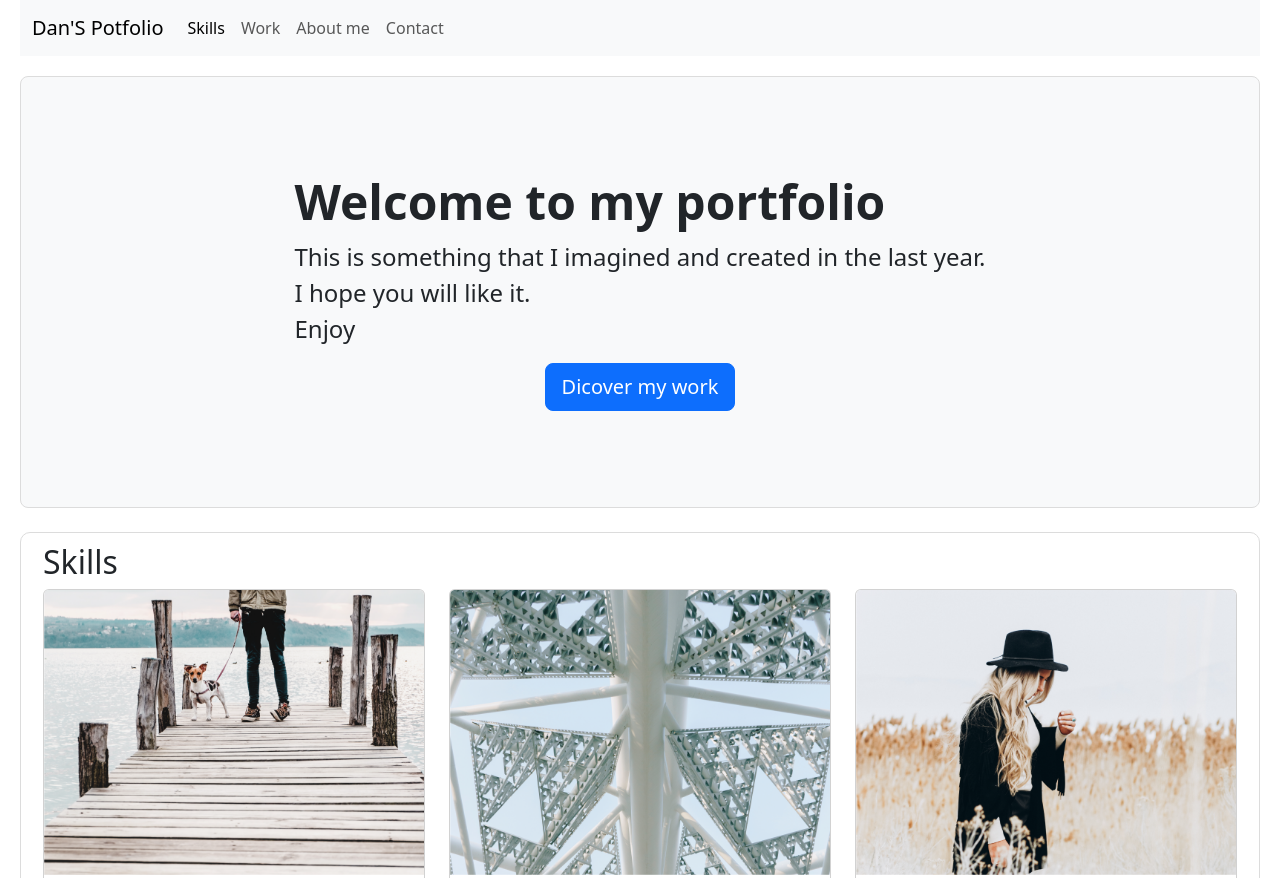
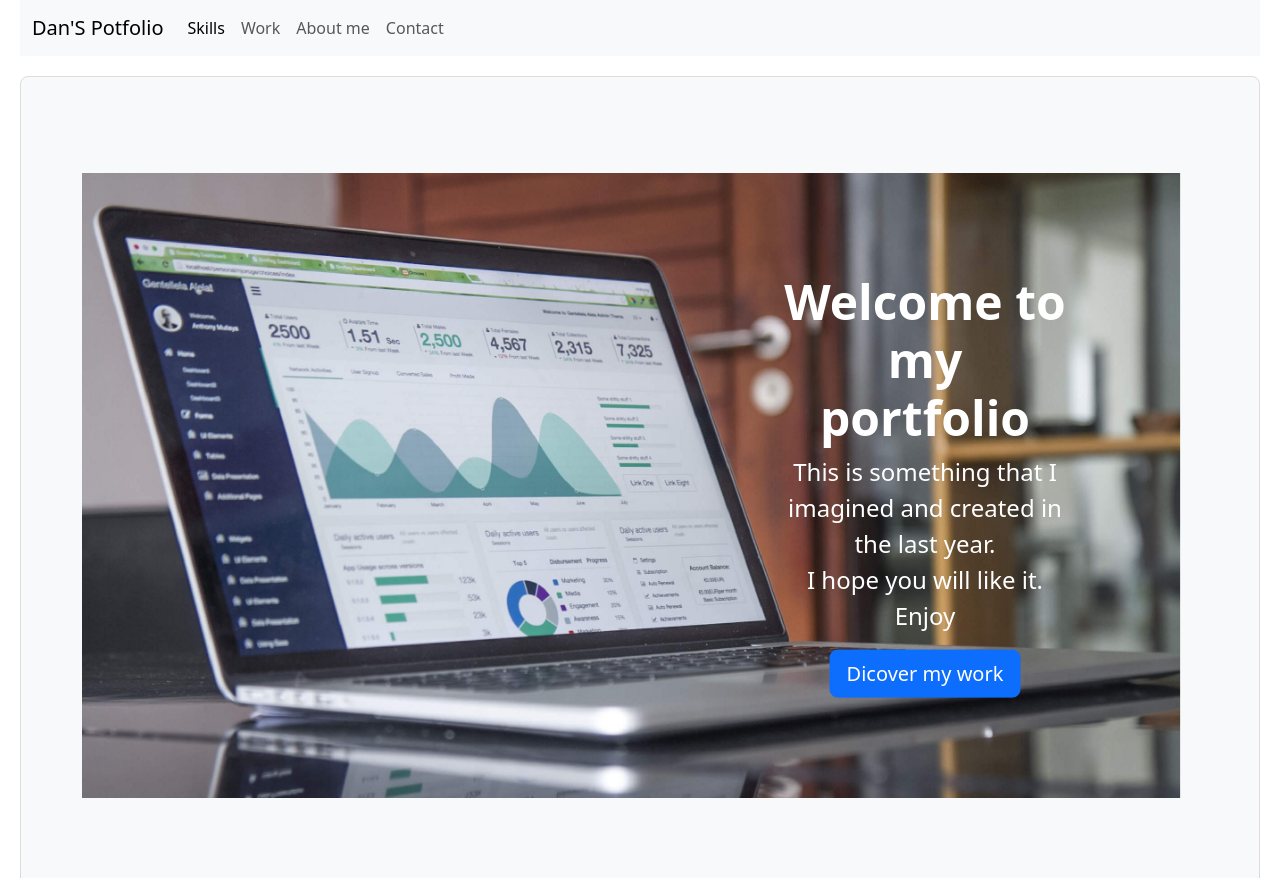
Before and after one commit to dansora/week-3-challenge, a plain HTML site: page index.html in a window 1280 px wide. Shown: the top 878 px of the page. Drawn offline with nearby package versions, Linux system fonts and the light colour scheme.

Commit message:
Updated jumbotron section

```diff
--- a/index.html
+++ b/index.html
@@ -71,10 +71,13 @@
 
             <!-- Jumbotron -->
             <div class="p-5 mb-4 bg-body-tertiary rounded-3 myBackground" style="border: solid 1px gainsboro; border-radius: 10px; padding: 10px; margin: 20px;">
-                <div class="container-fluid py-5 jumboCopy">
+                <div class="container-fluid py-5 jumboCopy container">
+                    <img src="./resources/img/background3.png" class="img-fluid" alt="discover my work">
+                    <div class="centered">
                     <h1 class="display-5 fw-bold">Welcome to my portfolio</h1>
                     <p class="col-md-12 fs-4">This is something that I imagined and created in the last year.<br> I hope you will like it.<br> Enjoy</p>
-                <button class="btn btn-primary btn-lg" type="button">Dicover my work</button>
+                    <button class="btn btn-primary btn-lg" type="button">Dicover my work</button>
+                </div>
                 </div>
 
             </div>
--- a/resources/css/style.css
+++ b/resources/css/style.css
@@ -3,6 +3,7 @@
     align-content: center;
 }
 
+/* Jumbo container holding the img and txt*/
 .jumboCopy {
    display: grid;
    justify-content: center;
@@ -10,6 +11,21 @@
    border-radius: 5px;
 
 }
+
+/* Container holding the image and the text */
+.container {
+    position: relative;
+    text-align: center;
+    color: white;
+  }
+
+  /* Centered text */
+.centered {
+    position: absolute;
+    top: 50%;
+    left: 75%;
+    transform: translate(-50%, -50%);
+  }
 
 
 .btn {
```
